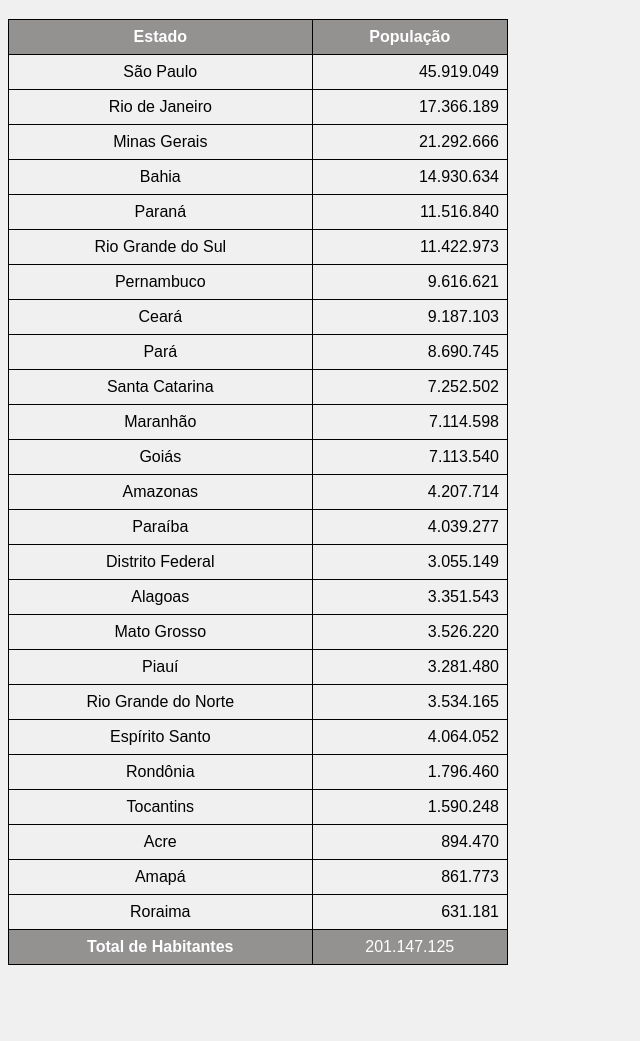
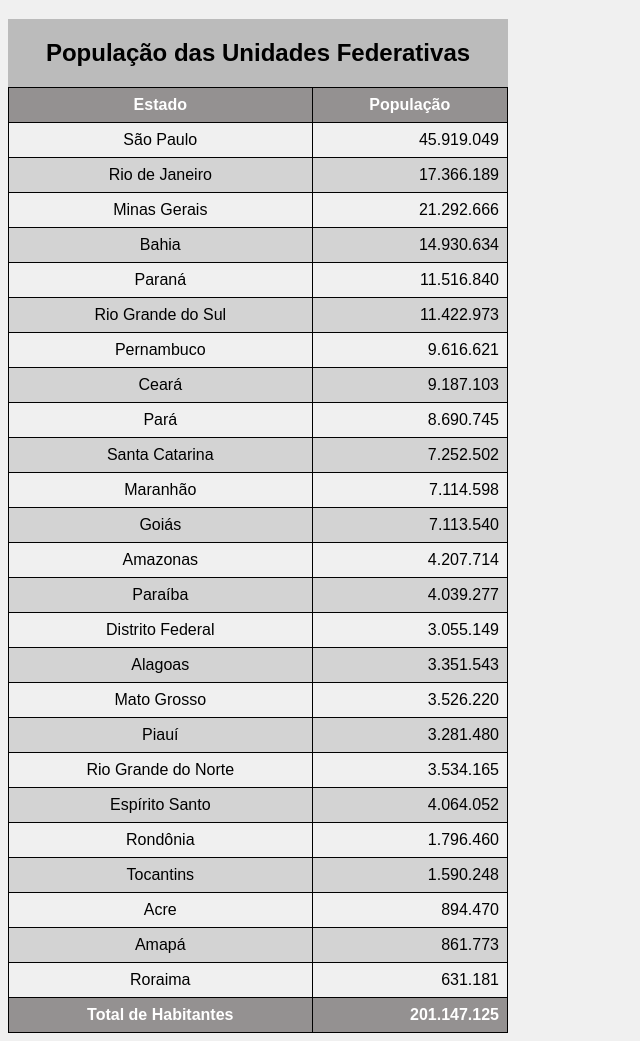
Before and after one commit to zspray/html-css, a plain HTML site: page exercicios/ex 023/tabela 002.html in a window 1280 px wide. Shown: the part 61-1102 px from the top of the page, without its empty margins (0-640 px from the left). Before the commit the page ends 1034 px from the top, so only its background shows below. Drawn offline with Linux system fonts and the light colour scheme.

Commit message:
Update tabela 002.html

```diff
--- a/exercicios/ex 023/tabela 002.html
+++ b/exercicios/ex 023/tabela 002.html
@@ -21,9 +21,19 @@
         thead, tfoot{
             background-color: #949191;
             color: white;
+            font-weight: bold;
+        }
+        tbody > tr:nth-child(2n) {
+            background-color: lightgray;
         }
         .num{
             text-align: right;
+        }
+        caption{
+            font-size: 1.5em;
+            font-weight: bold;
+            padding: 20px;
+            background-color: #bbbbbb;
         }
     </style>
 </head>
@@ -31,6 +41,7 @@
     <h1>Uso de Tabela Grandes</h1>
     <!-- uso de tabelas grandes
         TABLE
+            CAPTION
             THEAD
                 TR, TD, TH
             TBODY
@@ -39,6 +50,7 @@
                 TR, TD, TH
             -->
     <table>
+        <caption>População das Unidades Federativas</caption>
         <thead>
             <tr>
                 <th>Estado</th>
@@ -152,7 +164,7 @@
         <tfoot>
             <tr>
                 <th>Total de Habitantes</th>
-                <td>201.147.125</td>
+                <td class="num">201.147.125</td>
             </tr>
         </tfoot>
     </table>
```
